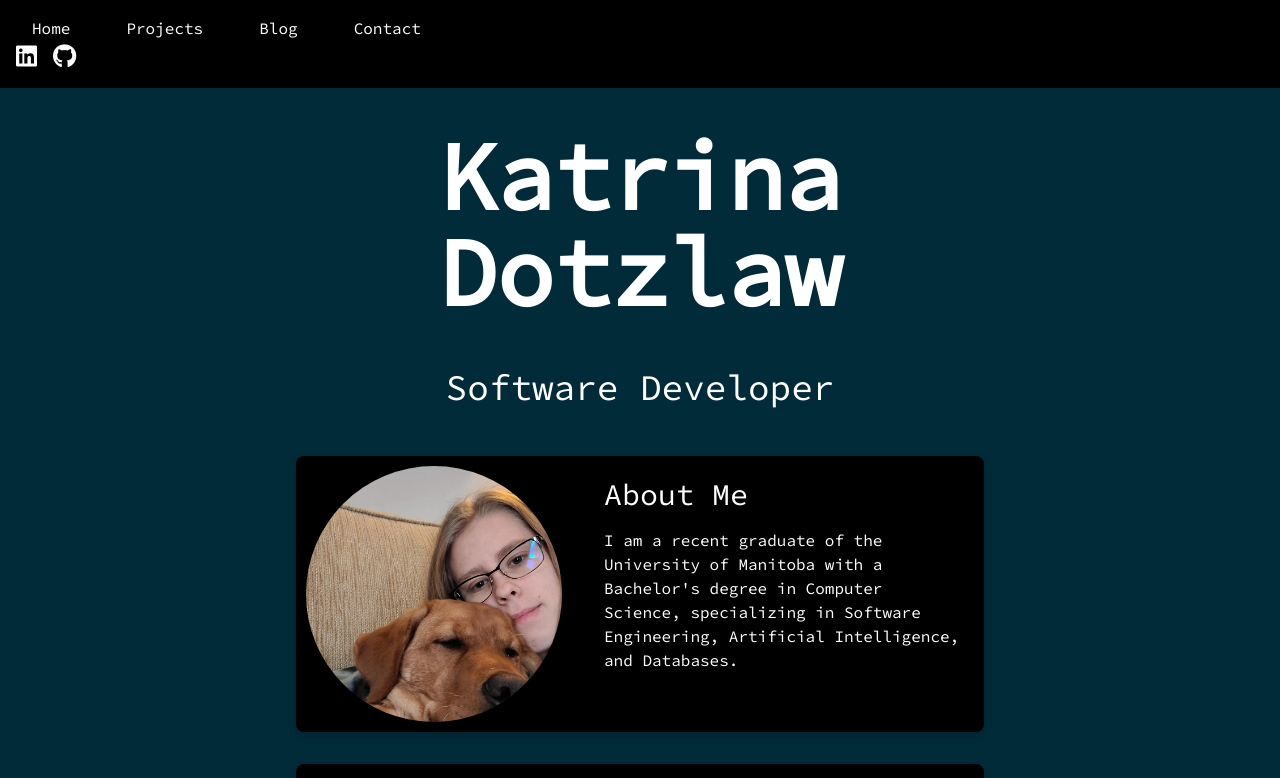
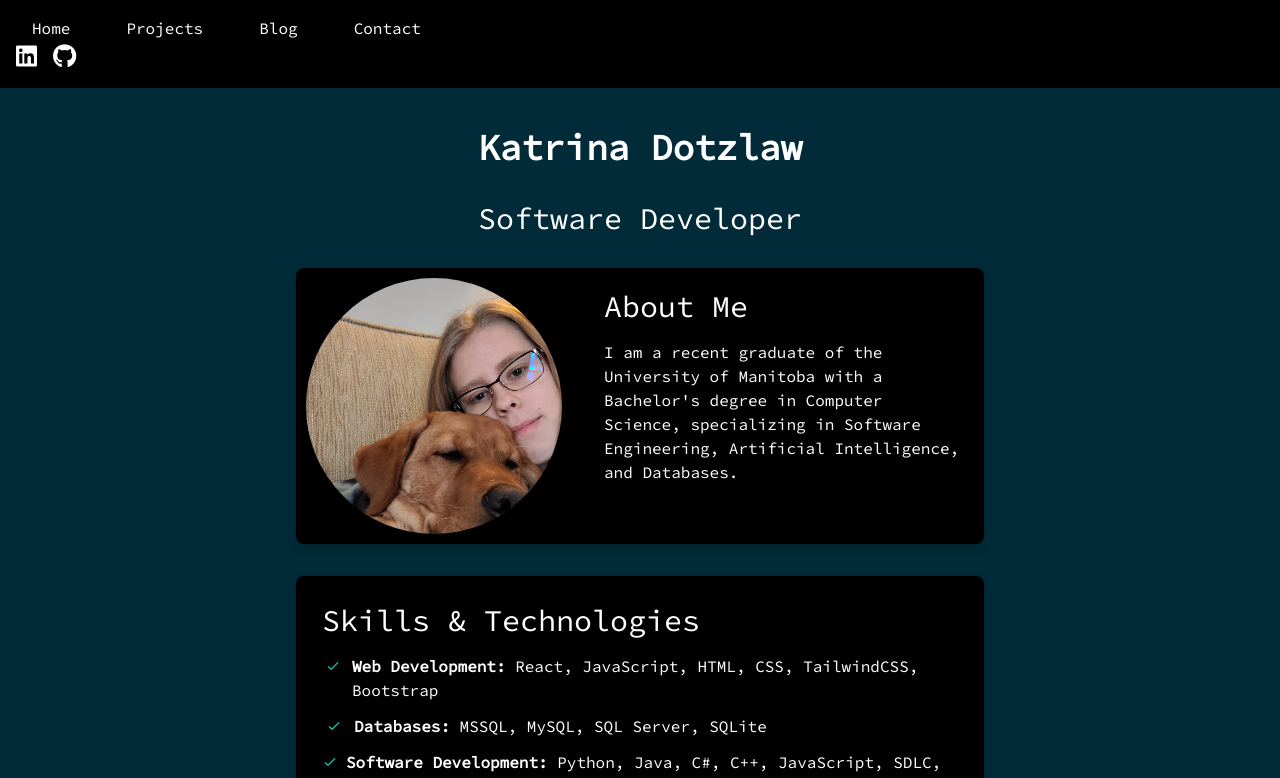
Before and after one commit to kdotzlaw/website, a React (Create React App) app in the folder portfolio-website/: page / in a window 1280 px wide. Shown: the top 778 px of the page. Built offline with nearby package versions, Linux system fonts and the light colour scheme.

Commit message:
debugging carousel

```diff
--- a/portfolio-website/src/components/Home.js
+++ b/portfolio-website/src/components/Home.js
@@ -7,8 +7,8 @@ const Home = () => {
     <div id='body' className='pt-12 bg-gunmetal text-white '> {/* Added padding-top to account for header navigation */}
       <div id='home-header' className="py-16">
         <div className="container mx-auto text-center text-pretty max-w-3xl px-4">
-          <h1 className="py-4 text-6xl md:text-8xl font-bold">Katrina Dotzlaw</h1>
-          <h2 className='text-3xl md:text-4xl py-8'>Software Developer</h2>
+          <h1 className="py-4 text-6xl md:text-4xl font-bold">Katrina Dotzlaw</h1>
+          <h2 className='text-3xl md:text-3xl py-4'>Software Developer</h2>
           <div className="py-4 text-pretty flex-1 bg-teal bg-opacity-10 rounded-lg p-6">
             <div className="flex flex-col md:flex-row md:items-start space-y-6 md:space-y-0 md:space-x-8 text-left bg-gunmetal shadow-lg rounded-lg overflow-hidden card">
               <img src={profilePic} alt="Katrina Dotzlaw" className="w-64 h-64 object-cover rounded-full"/>
--- a/portfolio-website/src/components/Projects.js
+++ b/portfolio-website/src/components/Projects.js
@@ -3,13 +3,13 @@ import { ChevronLeft, ChevronRight} from 'lucide-react';
 //style imports
 import '../styles/Projects.css';
 //Image imports
-/*import esnImage from '../img/esn.JPG';
+import esnImage from '../img/esn.JPG';
 import studyBuddyArch from '../img/StudyBuddyArch.png';
 import sine1 from '../img/2sine-1step.png';
 import sine2 from '../img/2sine-2step.png';
 import lorenz1 from '../img/lorenz-1step.png';
 import lorenz2 from '../img/lorenz-2step.png';
-*/
+
 //Logos
 import flaskImg from '../img/flask.png';
 import reactImg from '../img/react.png';
```
